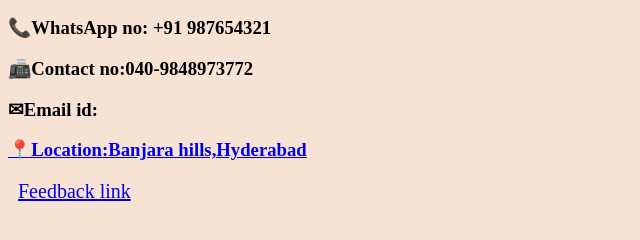
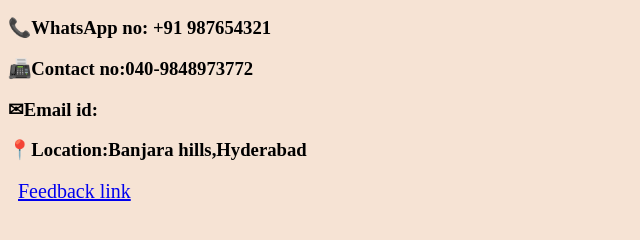
Before and after one commit to brainybrunchcafe-ai/BrainyBrunchCafe, a plain HTML site: page Contact.html in a window 1280 px wide. Shown: the part 104-344 px from the top of the page, without its empty margins (0-640 px from the left). Drawn offline with Linux system fonts and the light colour scheme.

Commit message:
Fix formatting issues in Contact.html

```diff
--- a/Contact.html
+++ b/Contact.html
@@ -13,7 +13,7 @@
 <hr>
 <h3>&#128222WhatsApp no: +91 987654321</h3>
 <h3>&#128224Contact no:040-9848973772</h3>
-<h3>&#9993Email id: <a href ="brainybrunchcafe@gmail.com"</a></h3>
+<h3>&#9993Email id: <a href ="brainybrunchcafe@gmail.com"</h3></a>
 <h3>&#128205Location:Banjara hills,Hyderabad</h3>
 <a href=https://forms.gle/Wq3PkBfL9yy7ercN9 style=font-size:20px;padding:10px>Feedback link</a>
 </body>
```
